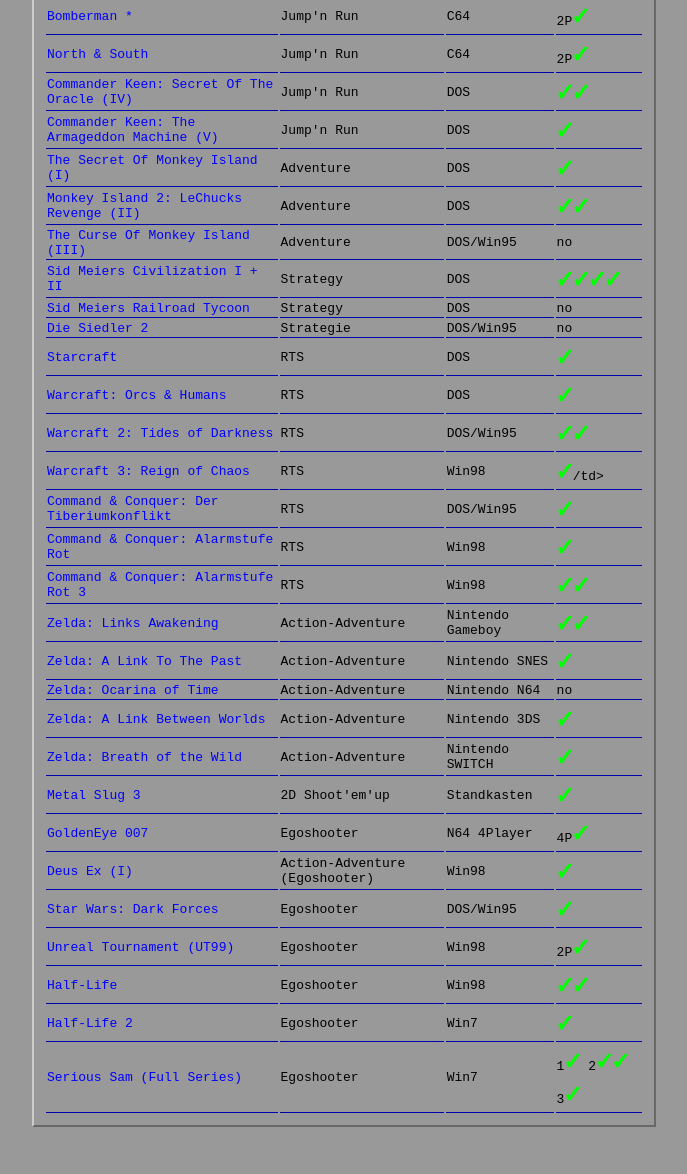
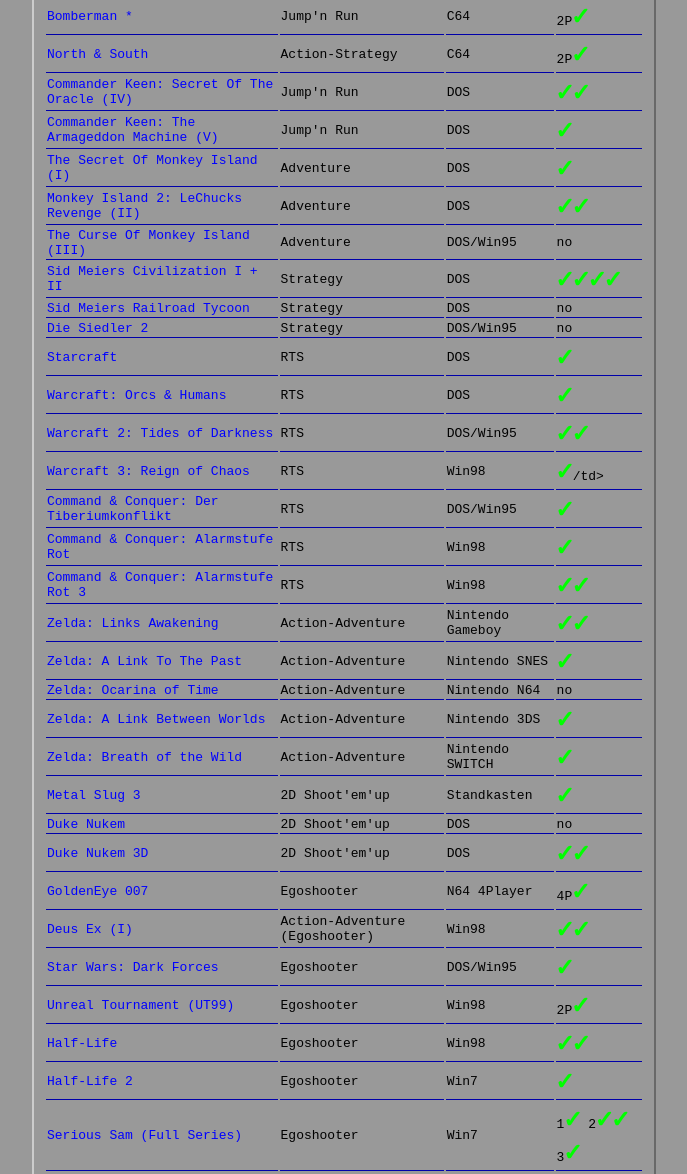
Before and after one commit to benis-bastelschuppen/benis-bastelschuppen.github.io, a plain HTML site: page gameslist.html in a window 1280 px wide. Shown: the part 228-1402 px from the top of the page, without its empty margins (296-983 px from the left). Before the commit the page ends 1380 px from the top, so only its background shows below. Drawn offline with Linux system fonts and the light colour scheme.

Commit message:
Duke Nukem added.

```diff
--- a/gameslist.html
+++ b/gameslist.html
@@ -28,7 +28,7 @@ A list of computer games I played and like:<br />
 </tr>
 <tr>
 	<td><a href="https://de.wikipedia.org/wiki/North_%26_South_(Computerspiel)">North & South</a></td>
-	<td>Jump'n Run</td>
+	<td>Action-Strategy</td>
 	<td>C64</td>
 	<td>2P<b class="done"></b></b></td>
 </tr>
@@ -76,7 +76,7 @@ A list of computer games I played and like:<br />
 </tr>
 <tr>
 	<td><a href="https://de.wikipedia.org/wiki/Die_Siedler#Die_Siedler_II_%E2%80%93_Veni,_Vidi,_Vici">Die Siedler 2</a></td>
-	<td>Strategie</td>
+	<td>Strategy</td>
 	<td>DOS/Win95</td>
 	<td>no</td>
 </tr>
@@ -160,6 +160,18 @@ A list of computer games I played and like:<br />
 	<td><b class="done"></b></td>
 </tr>
 <tr>
+	<td><a href="https://de.wikipedia.org/wiki/Duke_Nukem">Duke Nukem</a></td>
+	<td>2D Shoot'em'up</td>
+	<td>DOS</td>
+	<td>no</td>
+</tr>
+<tr>
+	<td><a href="https://de.wikipedia.org/wiki/Duke_Nukem_3D">Duke Nukem 3D</a></td>
+	<td>2D Shoot'em'up</td>
+	<td>DOS</td>
+	<td><b class="done"></b><b class="done"></b></td>
+</tr>
+<tr>
 	<td><a href="https://de.wikipedia.org/wiki/GoldenEye_007">GoldenEye 007</a></td>
 	<td>Egoshooter</td>
 	<td>N64 4Player</td>
@@ -169,7 +181,7 @@ A list of computer games I played and like:<br />
 	<td><a href="https://de.wikipedia.org/wiki/Deus_Ex">Deus Ex (I)</a></td>
 	<td>Action-Adventure (Egoshooter)</td>
 	<td>Win98</td>
-	<td><b class="done"></b></td>
+	<td><b class="done"></b><b class="done"></b></td>
 </tr>
 <tr>
 	<td><a href="https://de.wikipedia.org/wiki/Star_Wars:_Dark_Forces">Star Wars: Dark Forces</a></td>
```
